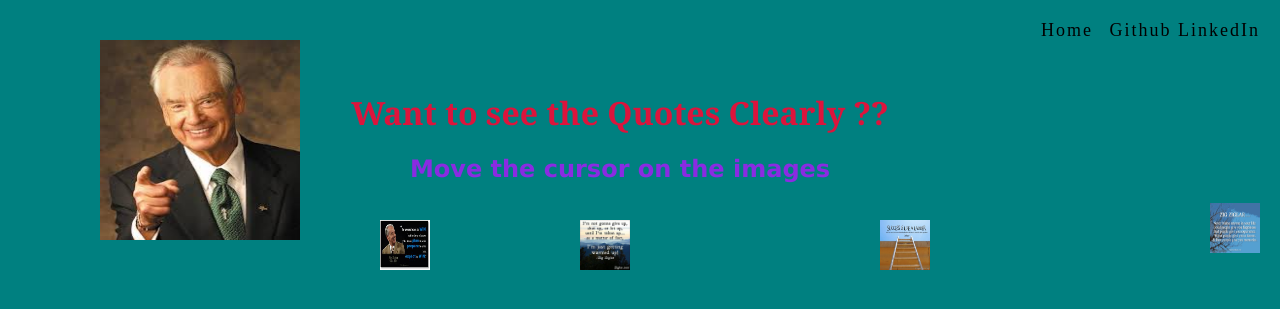
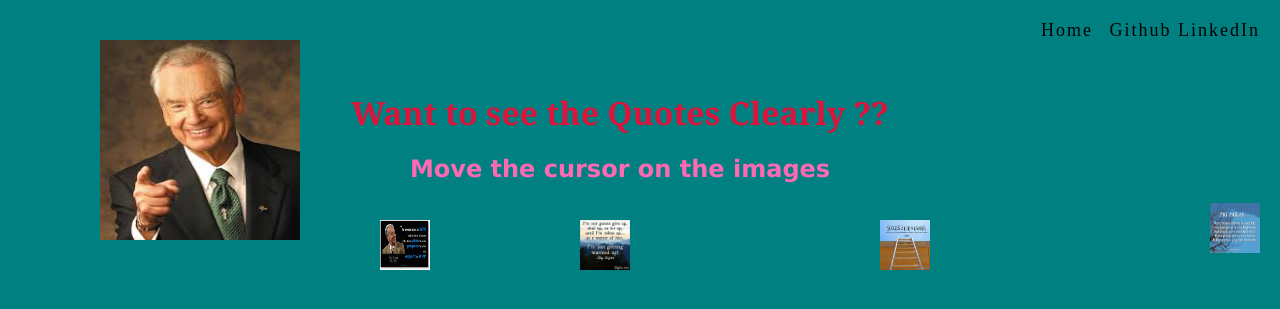
Before and after one commit to christyjax/christyjax.github.io, a Jekyll site: the page Quotes2.html, which Jekyll copies as it is, in a window 1280 px wide. Shown: the top 309 px of the page. Built offline with Jekyll 4.4.1, drawn with Linux system fonts in a browser that asks for light colours.

Commit message:
Update Quotes2.css

```diff
--- a/css/Quotes2.css
+++ b/css/Quotes2.css
@@ -30,7 +30,7 @@ h2
 
   text-align:center;
   font-family:verdana;
-  color:	#8A2BE2;
+  color:#FF69B4;
   margin-left:px;
   margin-top: 10px;
 }
```
